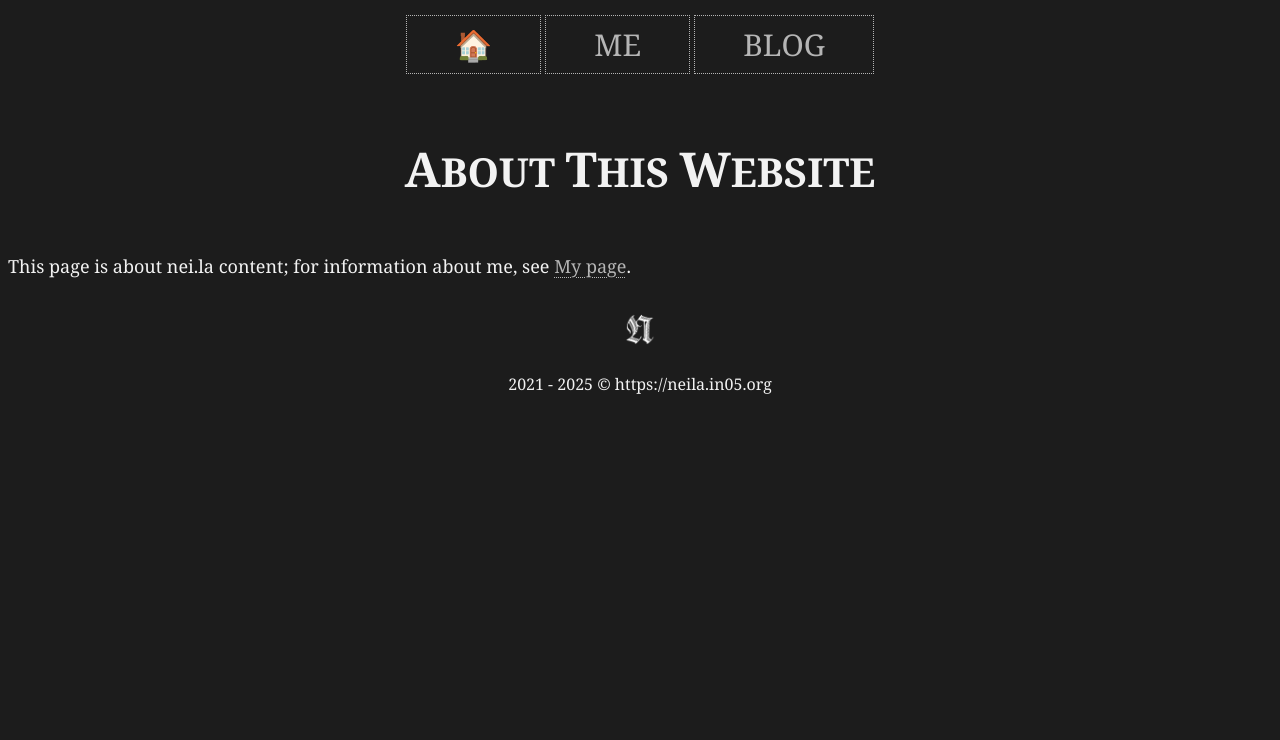
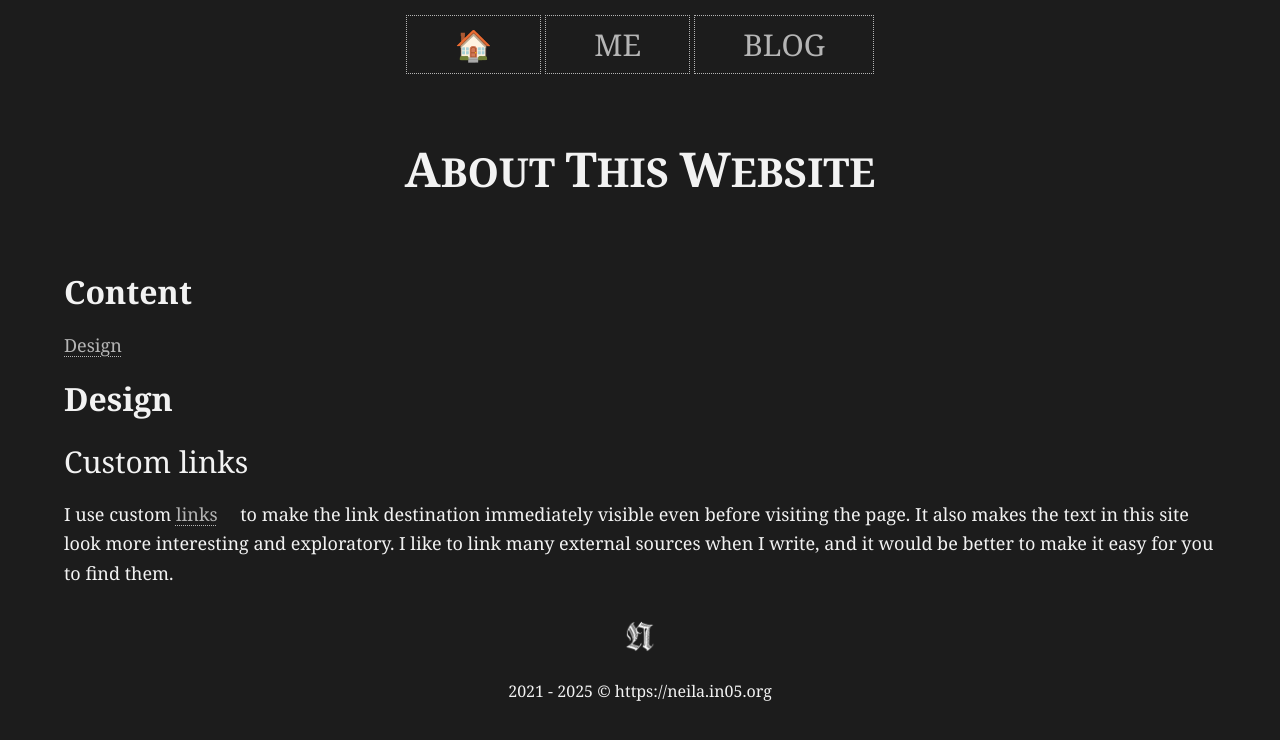
Before and after one commit to neila/neila.github.io, a Next.js app: page /about in a window 1280 px wide. Shown: the top 740 px of the page. Built offline with nearby package versions, Linux system fonts and the light colour scheme.

Commit message:
add paragraph on custom link

```diff
--- a/src/pages/about/index.tsx
+++ b/src/pages/about/index.tsx
@@ -1,27 +1,42 @@
-import BaseLayout from "@/components/layouts/Base";
-import Link from "next/link";
+import { LinkWithIcon } from '@/components/atoms/links/LinkWithIcon';
+import BaseLayout from '@/components/layouts/Base';
+import Link from 'next/link';
 
 const AboutSitePage = () => {
   return (
     <>
       <BaseLayout pageTitle="About this website">
-        <h1 className="top-heading text-center leading-[8rem]">
-          {/* TODO (5): automate capitalization of first word in headings */}
-          <span className="text-[3rem]">A</span>BOUT{" "}
-          <span className="text-[3rem]">T</span>HIS{" "}
-          <span className="text-[3rem]">W</span>EBSITE
-        </h1>
+        <article className="laptop:max-w-6xl mx-auto">
+          <h1 className="top-heading text-center leading-[8rem]">
+            {/* TODO (5): automate capitalization of first word in headings */}
+            <span className="text-[3rem]">A</span>BOUT{' '}
+            <span className="text-[3rem]">T</span>HIS{' '}
+            <span className="text-[3rem]">W</span>EBSITE
+          </h1>
 
-        <p>
-          This page is about nei.la content;{" "}
-          {/* for the details of its
-          implementatioan & design, see the{" "}
-          <Link href="/about">Design page</Link>; and  */}
-          for information about me, see <Link href="/me">My page</Link>.
-        </p>
+          <h2>Content</h2>
+          <ol>
+            <li>
+              <LinkWithIcon url="#design" text="Design" />
+            </li>
+          </ol>
 
-        {/* <h1>The content</h1>
-        <h1>Technical specfictions</h1> */}
+          <h2 id="design">Design</h2>
+          <h3 id="design-links">Custom links</h3>
+          <p>
+            I use custom{' '}
+            <LinkWithIcon
+              url="https://en.wikipedia.org/wiki/Hyperlink"
+              text="links"
+            />{' '}
+            to make the link destination immediately visible even before
+            visiting the page. It also makes the text in this site look more
+            interesting and exploratory. I like to link many external sources
+            when I write, and it would be better to make it easy for you to find
+            them.
+          </p>
+          {/* <h2>Technical specfictions</h2> */}
+        </article>
       </BaseLayout>
     </>
   );
```
